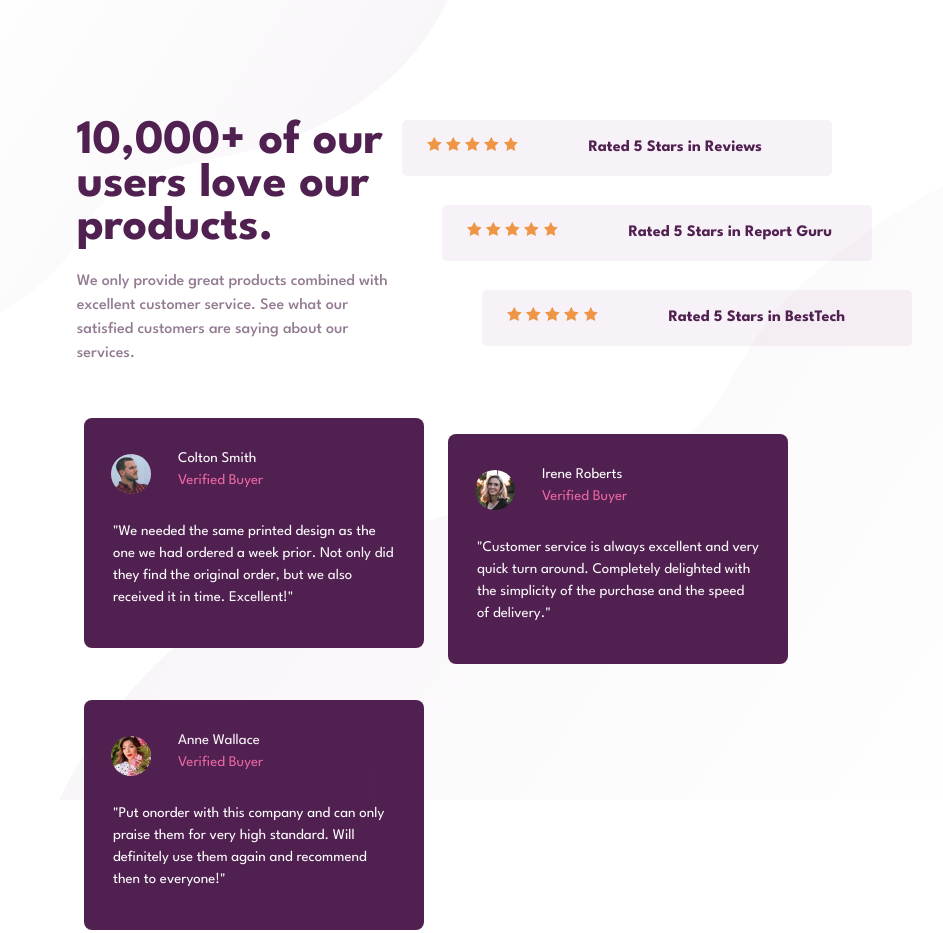
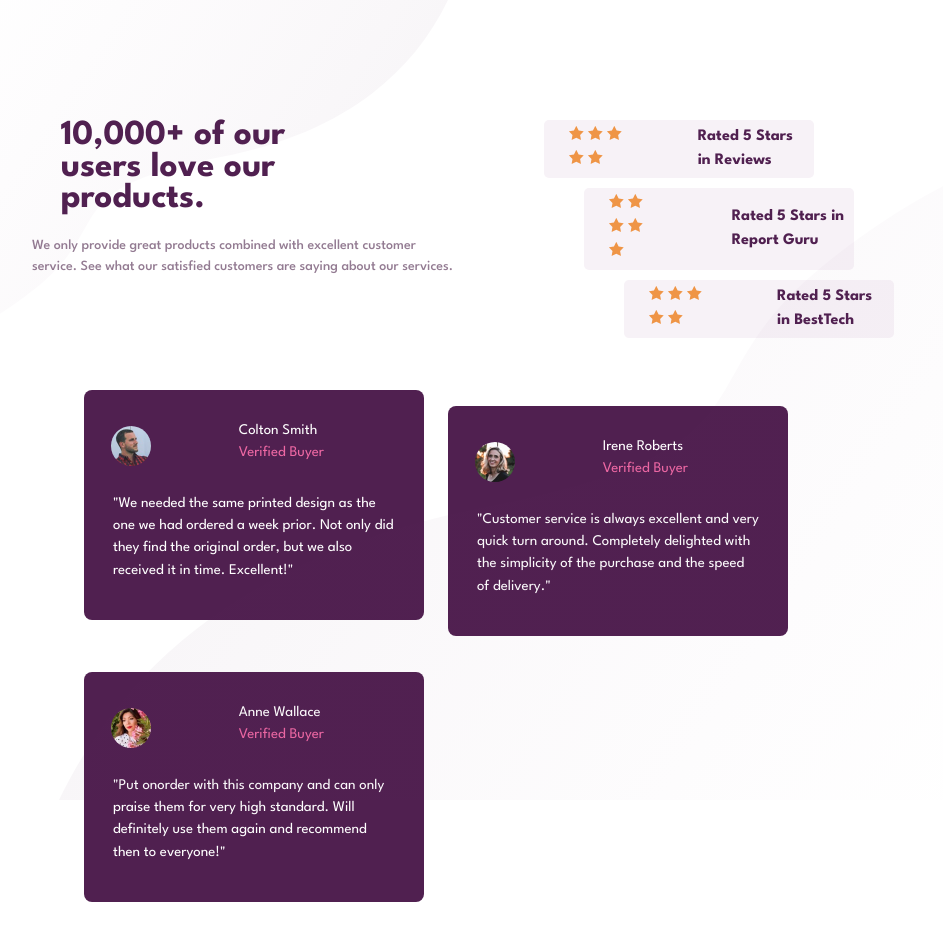
Before and after one commit to MOHAMMADsvioan/product-testomonial-section, a plain HTML site: page index.html in a window 1280 px wide. Shown: the top 933 px of the page, without its empty margins (136-1079 px from the left). Drawn offline with Linux system fonts and the light colour scheme.

Commit message:
Update style.css

```diff
--- a/style.css
+++ b/style.css
@@ -118,9 +118,9 @@ p{
 
 h1{
     color: var(--clr-main);
-    font-size: 3rem;
+    font-size: 2.2rem;
     line-height: .9;
-    padding-left: 2.8rem;
+    padding-left: 1.8rem;
     font-weight: 700;
 }
 
@@ -134,9 +134,8 @@ h1{
 .text-heading{
     color: var(--clr-text);
     padding-top: 20px;
-    padding-left: 2.8rem;
     font-weight: 500;
-    font-size: 16px;
+    font-size: 14px;
 }
 
 .div-text-heading{
@@ -151,9 +150,9 @@ h1{
 
 .rate{
     color:var(--clr-main);
-    height: 56px;
+    min-height: 56px;
     padding: 5px 5px;
-    width: 430px;
+    width: 270px;
     display: flex;
     place-items: center;
     float: right;
@@ -212,8 +211,8 @@ h1{
     this commont, if i was in your place i would have
     been bored before i finish reading the first line  */
     float: right;
-     margin-right: 8.8rem;
-     margin-top: 0.625rem;
+     margin-right: 5rem;
+     margin-top: .625rem;
      display: inline-block;
 }
 
```
